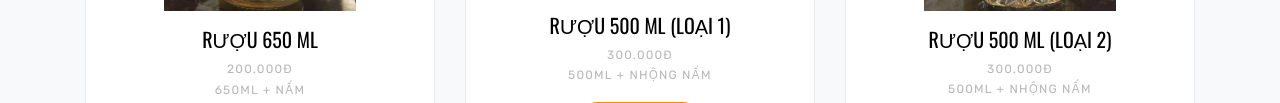
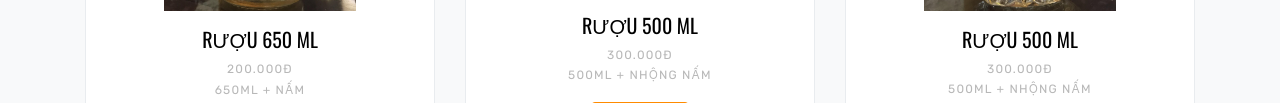
Before and after one commit to vking34/tvt-landing-page, a plain HTML site: page index.html in a window 1280 px wide. Shown: the part 2766-2869 px from the top of the page. Drawn offline with nearby package versions, Linux system fonts and the light colour scheme; files whose address does not match are found by name.

Commit message:
fix(product): change product names

```diff
--- a/index.html
+++ b/index.html
@@ -336,7 +336,7 @@
 
                         <img src="images/products/ruou-500.JPG" alt="Image" class="product-image">
 
-                        <h3 class="font-size-20 text-black">RƯỢU 500 ml (loại 1)</h3>
+                        <h3 class="font-size-20 text-black">RƯỢU 500 ml</h3>
                         <span class="d-block font-gray-5 letter-spacing-1 text-uppercase font-size-12">300.000đ</span>
                         <span class="d-block font-gray-5 letter-spacing-1 text-uppercase font-size-12 mb-3">500ml + nhộng nấm</span>
 
@@ -350,7 +350,7 @@
 
                         <img src="images/products/ruou0-500.JPG" alt="Image" class="product-image">
 
-                        <h3 class="font-size-20 text-black">RƯỢU 500 ml (loại 2)</h3>
+                        <h3 class="font-size-20 text-black">RƯỢU 500 ml</h3>
                         <span class="d-block font-gray-5 letter-spacing-1 text-uppercase font-size-12">300.000đ</span>
                         <span class="d-block font-gray-5 letter-spacing-1 text-uppercase font-size-12 mb-3">500ml + nhộng nấm</span>
 
```
